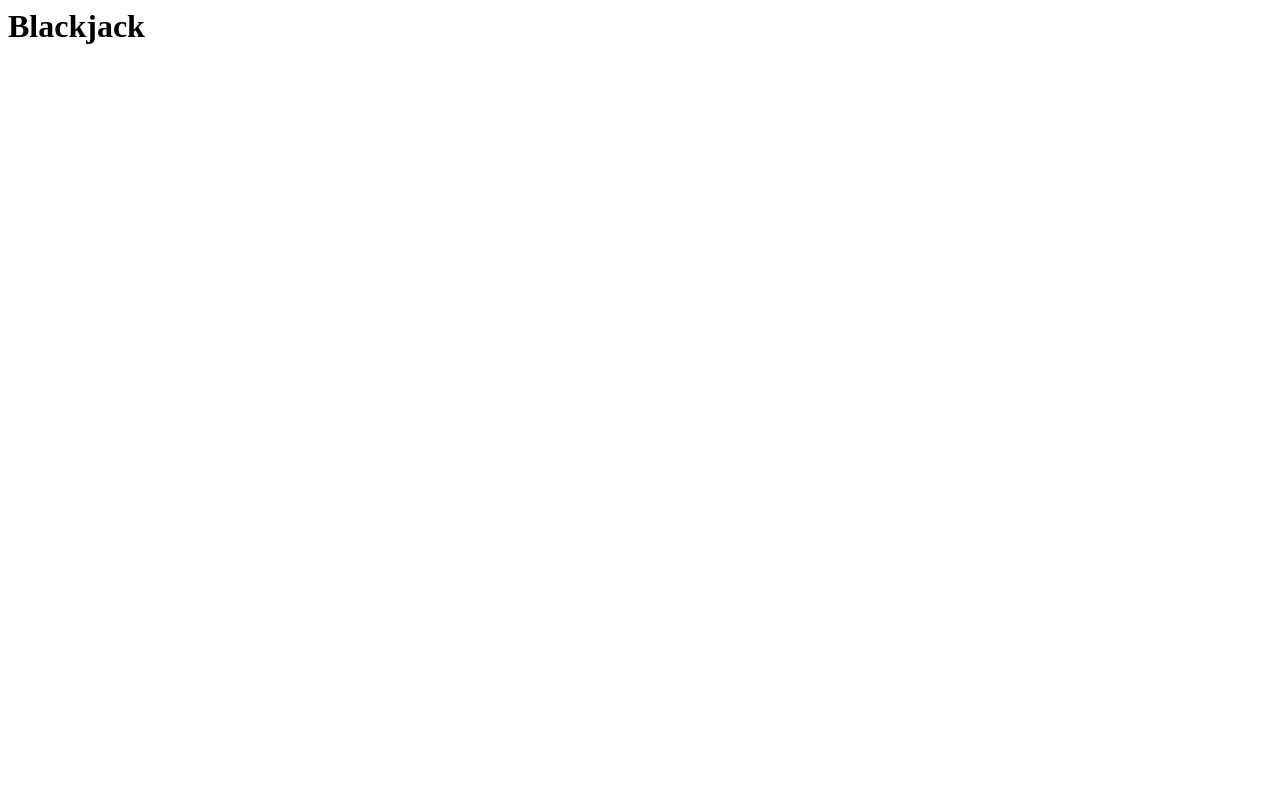
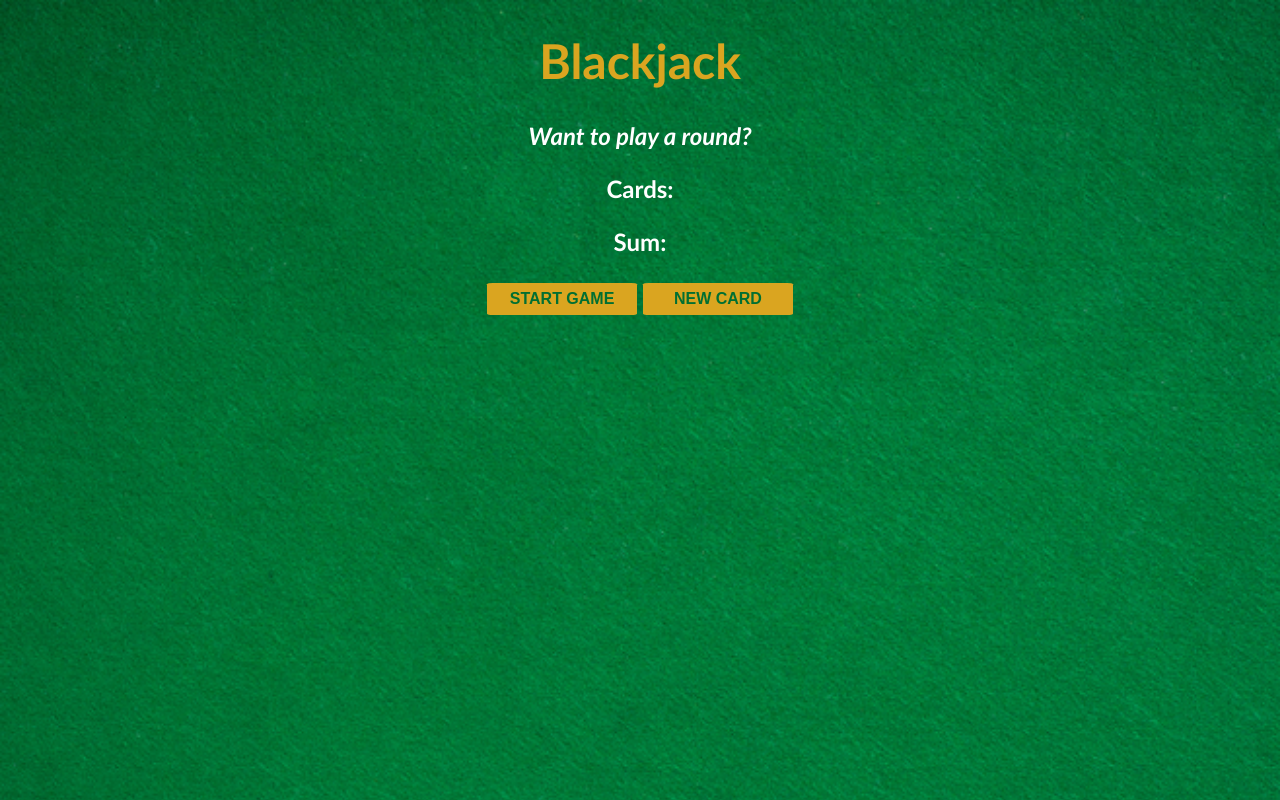
Before and after one commit to adriennfazekas/blackjack, a plain HTML site: page index.html in a window 1280 px wide. Drawn offline with Linux system fonts and the light colour scheme.

Commit message:
create buttons and display messages

```diff
--- a/index.css
+++ b/index.css
@@ -0,0 +1,33 @@
+
+body {
+    font-family: 'Trebuchet MS', 'Lucida Sans Unicode', 'Lucida Grande', 'Lucida Sans', Arial, sans-serif;
+    background-image: url(table.png);
+    background-size: cover;
+    text-align: center;
+    color: white;
+    font-weight: bold;
+    font-size: 1.5rem;
+}
+
+h1 {
+    color: goldenrod;
+    margin-top: 2rem;
+}
+
+#message-el {
+    font-style: italic;
+}
+button {
+    background-color: goldenrod;
+    border: none;
+    color: #016f32;
+    width: 150px;
+    font-weight: bold;
+    padding-top: 5px;
+    padding-bottom: 5px;
+    height: 2rem;
+    font-size: 1rem;
+    border-radius: 4%;
+    margin-bottom: 2px;
+    margin-top: 2px;
+}
--- a/index.html
+++ b/index.html
@@ -4,6 +4,11 @@
     </head>
     <body>
         <h1>Blackjack</h1>
+        <p id="message-el">Want to play a round?</p>
+        <p id="cards-el">Cards:</p>
+        <p id="sum-el">Sum:</p>
+        <button onclick="startGame()">START GAME</button>
+        <button onclick="newCard()">NEW CARD</button>
         <script src="index.js"></script>
     </body>
 </html>
--- a/index.js
+++ b/index.js
@@ -1,17 +1,29 @@
 let firstCard = 10
-let secondCard = 11
+let secondCard = 3
 let sum = firstCard + secondCard
 let hasBlackjack = false
 let isAlive = true
 let message = ""
+let messageEl = document.getElementById("message-el")
+let sumEl = document.getElementById("sum-el")
+let cardsEl = document.getElementById("cards-el")
 
-if (sum <= 20) {
-    message = "Do you want to draw a new card? 🙂"
-} else if (sum === 21) {
-    message = "Wohoo! You've got Blackjack! 🥳"
-    let hasBlackjack = true
-} else {
-    message = "You're out of the game! 😭"
-    isAlive = false
+
+function startGame() {
+    sumEl.textContent = "Sum: " + sum
+    cardsEl.textContent = "Cards: " + firstCard + " , " + secondCard
+    if (sum <= 20) {
+        message = "Do you want to draw a new card?"
+    } else if (sum === 21) {
+        message = "Wohoo! You've got Blackjack!"
+        let hasBlackjack = true
+    } else {
+        message = "You're out of the game!"
+        isAlive = false
+    }
+    messageEl.textContent = message
 }
-console.log(message)
+
+function newCard() {
+    console.log("clicked")
+}
```
Also changed, not shown: table.png (added).
